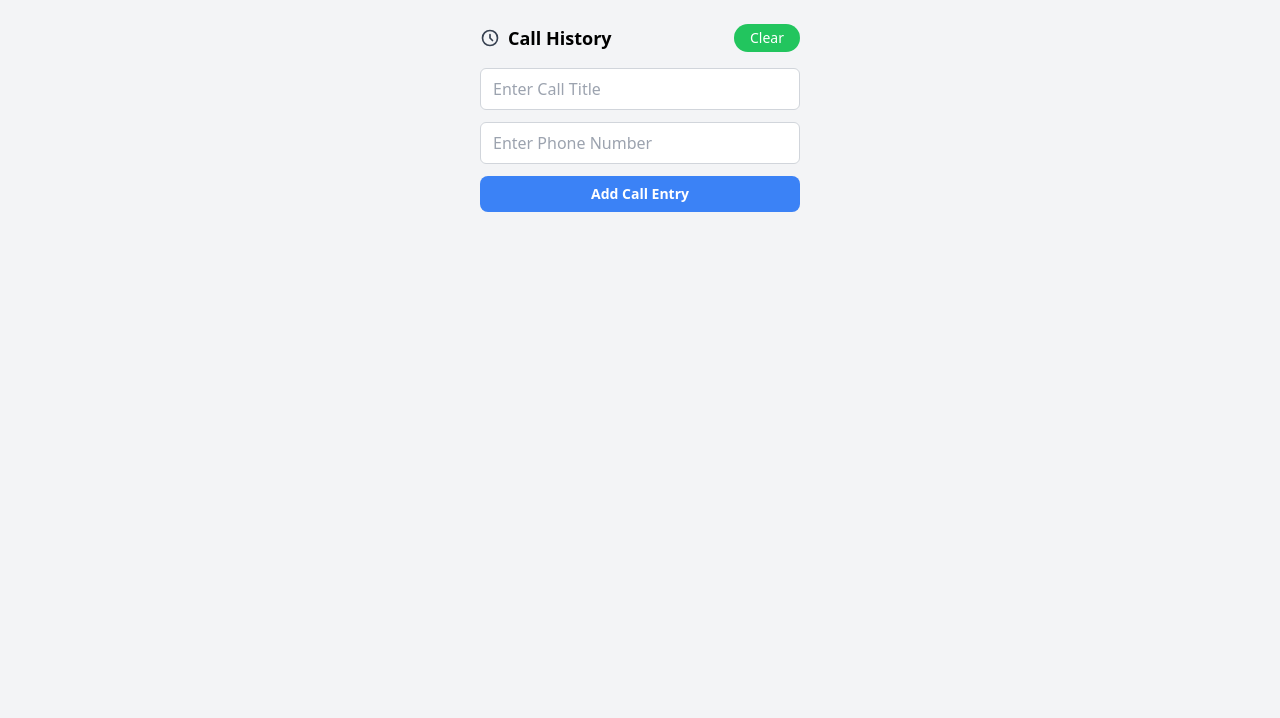
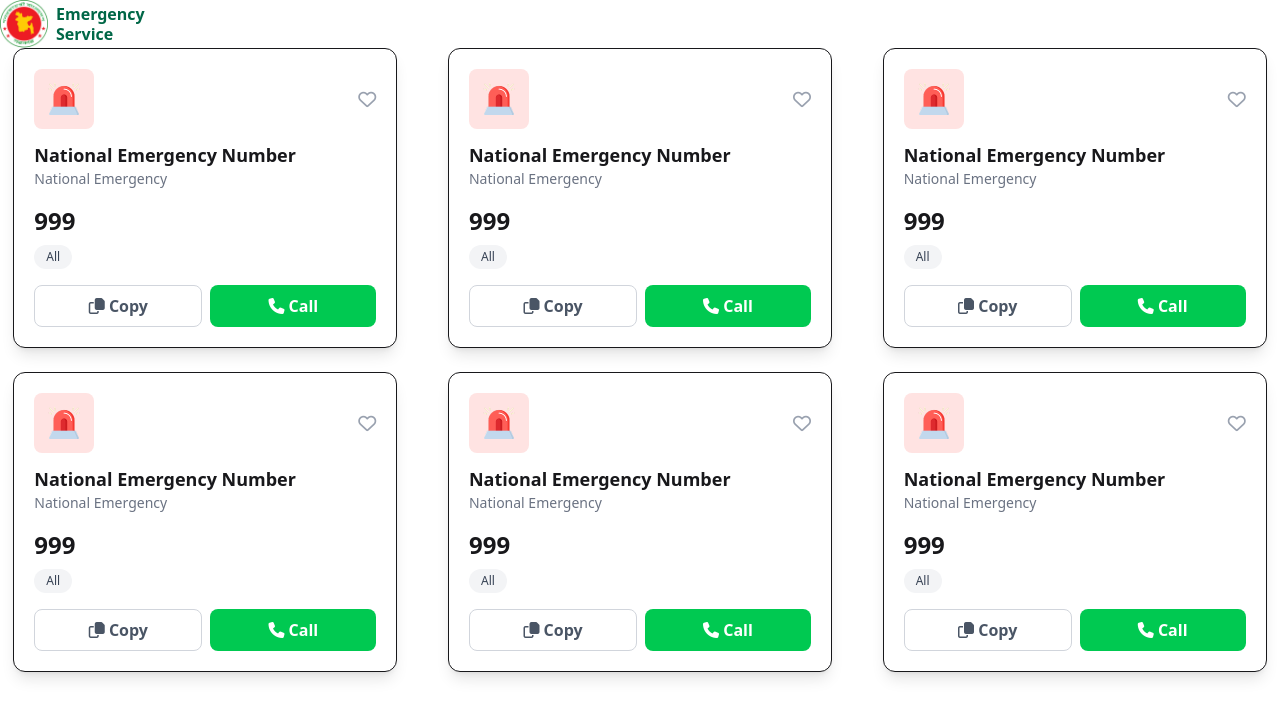
Before and after one commit to DipuGH/assignment-5, a plain HTML site: page practise.html in a window 1280 px wide. Drawn offline with nearby package versions, Linux system fonts and the light colour scheme.

Commit message:
responsive complete

```diff
--- a/practise.html
+++ b/practise.html
@@ -1,109 +1,149 @@
 <!DOCTYPE html>
 <html lang="en">
 <head>
-  <meta charset="UTF-8" />
-  <meta name="viewport" content="width=device-width, initial-scale=1.0" />
-  <title>Interactive Call History</title>
-  <script src="https://cdn.tailwindcss.com"></script>
+    <meta charset="UTF-8">
+    <meta name="viewport" content="width=device-width, initial-scale=1.0">
+    <title>Assignment - 5</title>
+
+    <!-- tailwind and Daisyui CDN -->
+     <link href="https://cdn.jsdelivr.net/npm/daisyui@5" rel="stylesheet" type="text/css" />
+     <script src="https://cdn.jsdelivr.net/npm/@tailwindcss/browser@4"></script>
+
+    <!-- Font-awesome cdn link -->
+     <link rel="stylesheet" href="https://cdnjs.cloudflare.com/ajax/libs/font-awesome/6.4.0/css/all.min.css">
+
+
 </head>
-<body class="bg-gray-100 min-h-screen flex items-start justify-center p-6">
-  <div class="w-full max-w-xs">
 
-    <!-- Header -->
-    <div class="flex items-center justify-between mb-4">
-      <h2 class="text-lg font-semibold flex items-center">
-        <!-- Clock Icon -->
-        <svg class="w-5 h-5 mr-2 text-gray-700" fill="none" stroke="currentColor" stroke-width="2" viewBox="0 0 24 24">
-          <path stroke-linecap="round" stroke-linejoin="round" d="M12 8v4l3 3m6-3a9 9 0 11-18 0 9 9 0 0118 0z" />
-        </svg>
-        Call History
-      </h2>
-      <button id="clearBtn" class="bg-green-500 hover:bg-green-600 text-white px-4 py-1 rounded-full text-sm font-medium">
-        Clear
+<body>
+<div class="logo flex items-center gap-2">
+  <img class="w-10 h-10 sm:w-12 sm:h-12 object-contain" src="./assets/logo.png" alt="Logo" />
+
+  <span class="font-bold text-[#006747] leading-tight text-sm sm:text-base">
+    <span class="block">Emergency</span>
+    <span class="block">Service</span>
+  </span>
+</div>
+
+    <div class="grid grid-cols-1 sm:grid-cols-2 md:grid-cols-3 gap-6">
+     <!-- CARD START -->
+     <div class="w-full max-w-sm mx-auto bg-white border rounded-xl shadow-lg p-5">
+       <div class="flex justify-between items-center">
+         <img class="size-[60px] p-[14px] bg-[#FFE3E2] rounded-lg" src="./assets/emergency.png" alt="image">
+         <i class="fa-regular fa-heart text-gray-400 text-lg"></i>
+       </div>
+       <h1 class="mt-3 text-lg font-bold">National Emergency Number</h1>
+       <p class="text-sm text-gray-500">National Emergency</p>
+       <h1 class="mt-4 text-2xl font-bold">999</h1>
+       <p class="inline-block mt-2 px-3 py-1 text-xs bg-gray-100 rounded-full text-gray-700">All</p>
+      <div class="flex flex-col sm:flex-row gap-2 mt-4">
+        <button class="flex-1 border border-gray-300 rounded-lg py-2 font-semibold text-gray-600 hover:bg-gray-100">
+          <i class="fa-regular fa-copy"></i> <span>Copy</span>
+        </button>
+        <button class="flex-1 bg-green-500 text-white rounded-lg py-2 font-semibold hover:bg-green-600">
+          <i class="fa-solid fa-phone"></i> <span>Call</span>
         </button>
       </div>
+    </div>
 
-    <!-- Input Fields -->
-    <div class="space-y-3 mb-4">
-      <input
-        id="callTitle"
-        type="text"
-        placeholder="Enter Call Title"
-        class="w-full px-3 py-2 rounded-md border border-gray-300 focus:outline-none focus:ring-2 focus:ring-blue-400"
-      />
-      <input
-        id="callNumber"
-        type="text"
-        placeholder="Enter Phone Number"
-        class="w-full px-3 py-2 rounded-md border border-gray-300 focus:outline-none focus:ring-2 focus:ring-blue-400"
-      />
-      <button id="addBtn" class="w-full bg-blue-500 hover:bg-blue-600 text-white py-2 rounded-lg text-sm font-semibold">
-        Add Call Entry
+    <div class="w-full max-w-sm mx-auto bg-white border rounded-xl shadow-lg p-5">
+      <div class="flex justify-between items-center">
+        <img class="size-[60px] p-[14px] bg-[#FFE3E2] rounded-lg" src="./assets/emergency.png" alt="image">
+        <i class="fa-regular fa-heart text-gray-400 text-lg"></i>
+      </div>
+      <h1 class="mt-3 text-lg font-bold">National Emergency Number</h1>
+      <p class="text-sm text-gray-500">National Emergency</p>
+      <h1 class="mt-4 text-2xl font-bold">999</h1>
+      <p class="inline-block mt-2 px-3 py-1 text-xs bg-gray-100 rounded-full text-gray-700">All</p>
+      <div class="flex flex-col sm:flex-row gap-2 mt-4">
+        <button class="flex-1 border border-gray-300 rounded-lg py-2 font-semibold text-gray-600 hover:bg-gray-100">
+          <i class="fa-regular fa-copy"></i> <span>Copy</span>
+        </button>
+        <button class="flex-1 bg-green-500 text-white rounded-lg py-2 font-semibold hover:bg-green-600">
+          <i class="fa-solid fa-phone"></i> <span>Call</span>
         </button>
       </div>
-
-    <!-- Call History List -->
-    <div id="callHistory" class="space-y-3"></div>
     </div>
 
-  <script>
-    const callHistory = document.getElementById('callHistory');
-    const addBtn = document.getElementById('addBtn');
-    const clearBtn = document.getElementById('clearBtn');
-    const callTitleInput = document.getElementById('callTitle');
-    const callNumberInput = document.getElementById('callNumber');
+    <div class="w-full max-w-sm mx-auto bg-white border rounded-xl shadow-lg p-5">
+      <div class="flex justify-between items-center">
+        <img class="size-[60px] p-[14px] bg-[#FFE3E2] rounded-lg" src="./assets/emergency.png" alt="image">
+        <i class="fa-regular fa-heart text-gray-400 text-lg"></i>
+      </div>
+      <h1 class="mt-3 text-lg font-bold">National Emergency Number</h1>
+      <p class="text-sm text-gray-500">National Emergency</p>
+      <h1 class="mt-4 text-2xl font-bold">999</h1>
+      <p class="inline-block mt-2 px-3 py-1 text-xs bg-gray-100 rounded-full text-gray-700">All</p>
+      <div class="flex flex-col sm:flex-row gap-2 mt-4">
+        <button class="flex-1 border border-gray-300 rounded-lg py-2 font-semibold text-gray-600 hover:bg-gray-100">
+          <i class="fa-regular fa-copy"></i> <span>Copy</span>
+        </button>
+        <button class="flex-1 bg-green-500 text-white rounded-lg py-2 font-semibold hover:bg-green-600">
+          <i class="fa-solid fa-phone"></i> <span>Call</span>
+        </button>
+      </div>
+    </div>
 
-    function getCurrentTime() {
-      const now = new Date();
-      return now.toLocaleTimeString('en-US');
-    }
+    <div class="w-full max-w-sm mx-auto bg-white border rounded-xl shadow-lg p-5">
+      <div class="flex justify-between items-center">
+        <img class="size-[60px] p-[14px] bg-[#FFE3E2] rounded-lg" src="./assets/emergency.png" alt="image">
+        <i class="fa-regular fa-heart text-gray-400 text-lg"></i>
+      </div>
+      <h1 class="mt-3 text-lg font-bold">National Emergency Number</h1>
+      <p class="text-sm text-gray-500">National Emergency</p>
+      <h1 class="mt-4 text-2xl font-bold">999</h1>
+      <p class="inline-block mt-2 px-3 py-1 text-xs bg-gray-100 rounded-full text-gray-700">All</p>
+      <div class="flex flex-col sm:flex-row gap-2 mt-4">
+        <button class="flex-1 border border-gray-300 rounded-lg py-2 font-semibold text-gray-600 hover:bg-gray-100">
+          <i class="fa-regular fa-copy"></i> <span>Copy</span>
+        </button>
+        <button class="flex-1 bg-green-500 text-white rounded-lg py-2 font-semibold hover:bg-green-600">
+          <i class="fa-solid fa-phone"></i> <span>Call</span>
+        </button>
+      </div>
+    </div>
 
-    function createCallEntryElement(title, number, time) {
-      const entry = document.createElement('div');
-      entry.className = 'bg-white p-3 rounded-lg shadow-sm cursor-pointer hover:bg-gray-50 transition';
+    <div class="w-full max-w-sm mx-auto bg-white border rounded-xl shadow-lg p-5">
+      <div class="flex justify-between items-center">
+        <img class="size-[60px] p-[14px] bg-[#FFE3E2] rounded-lg" src="./assets/emergency.png" alt="image">
+        <i class="fa-regular fa-heart text-gray-400 text-lg"></i>
+      </div>
+      <h1 class="mt-3 text-lg font-bold">National Emergency Number</h1>
+      <p class="text-sm text-gray-500">National Emergency</p>
+      <h1 class="mt-4 text-2xl font-bold">999</h1>
+      <p class="inline-block mt-2 px-3 py-1 text-xs bg-gray-100 rounded-full text-gray-700">All</p>
+      <div class="flex flex-col sm:flex-row gap-2 mt-4">
+        <button class="flex-1 border border-gray-300 rounded-lg py-2 font-semibold text-gray-600 hover:bg-gray-100">
+          <i class="fa-regular fa-copy"></i> <span>Copy</span>
+        </button>
+        <button class="flex-1 bg-green-500 text-white rounded-lg py-2 font-semibold hover:bg-green-600">
+          <i class="fa-solid fa-phone"></i> <span>Call</span>
+        </button>
+      </div>
+    </div>
 
-      entry.innerHTML = `
-        <p class="font-semibold text-sm">${title}</p>
-        <div class="flex justify-between text-sm text-gray-600">
-          <span class="number">${number}</span>
-          <span>${time}</span>
+    <div class="w-full max-w-sm mx-auto bg-white border rounded-xl shadow-lg p-5">
+      <div class="flex justify-between items-center">
+        <img class="size-[60px] p-[14px] bg-[#FFE3E2] rounded-lg" src="./assets/emergency.png" alt="image">
+        <i class="fa-regular fa-heart text-gray-400 text-lg"></i>
       </div>
-      `;
+      <h1 class="mt-3 text-lg font-bold">National Emergency Number</h1>
+      <p class="text-sm text-gray-500">National Emergency</p>
+      <h1 class="mt-4 text-2xl font-bold">999</h1>
+      <p class="inline-block mt-2 px-3 py-1 text-xs bg-gray-100 rounded-full text-gray-700">All</p>
+      <div class="flex flex-col sm:flex-row gap-2 mt-4">
+        <button class="flex-1 border border-gray-300 rounded-lg py-2 font-semibold text-gray-600 hover:bg-gray-100">
+          <i class="fa-regular fa-copy"></i> <span>Copy</span>
+        </button>
+        <button class="flex-1 bg-green-500 text-white rounded-lg py-2 font-semibold hover:bg-green-600">
+          <i class="fa-solid fa-phone"></i> <span>Call</span>
+        </button>
+      </div>
+    </div>
+    <!-- CARD END -->
+  </div>
+</div>
 
-      // Add click listener to fill the input fields
-      entry.addEventListener('click', () => {
-        callTitleInput.value = title;
-        callNumberInput.value = number;
-      });
 
-      return entry;
-    }
 
-    function addCallEntry(title, number) {
-      const time = getCurrentTime();
-      const entryElement = createCallEntryElement(title, number, time);
-      callHistory.prepend(entryElement);
-    }
-
-    addBtn.addEventListener('click', () => {
-      const title = callTitleInput.value.trim();
-      const number = callNumberInput.value.trim();
-
-      if (!title || !number) {
-        alert('Please fill in both fields.');
-        return;
-      }
-
-      addCallEntry(title, number);
-
-      // Clear input fields
-      callTitleInput.value = '';
-      callNumberInput.value = '';
-    });
-
-    clearBtn.addEventListener('click', () => {
-      callHistory.innerHTML = '';
-    });
-  </script>
 </body>
-</html>
```
Also changed, not shown: index.html (+102 -99 lines). Lines whose indentation alone changed are shown as unchanged.
